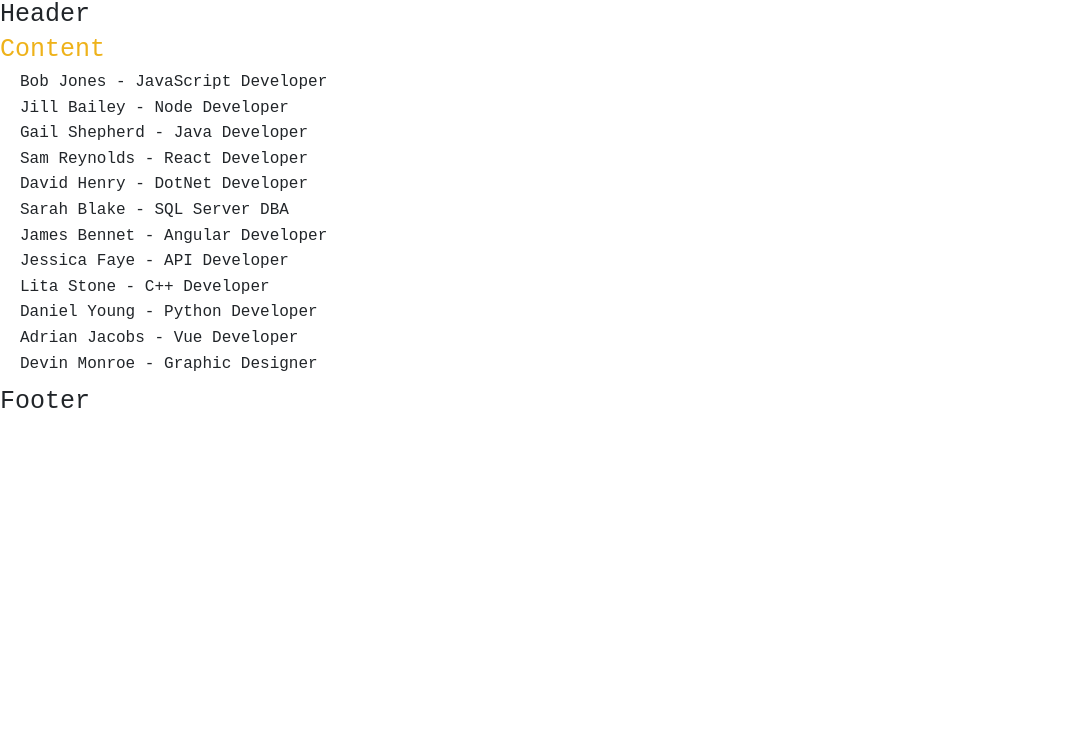
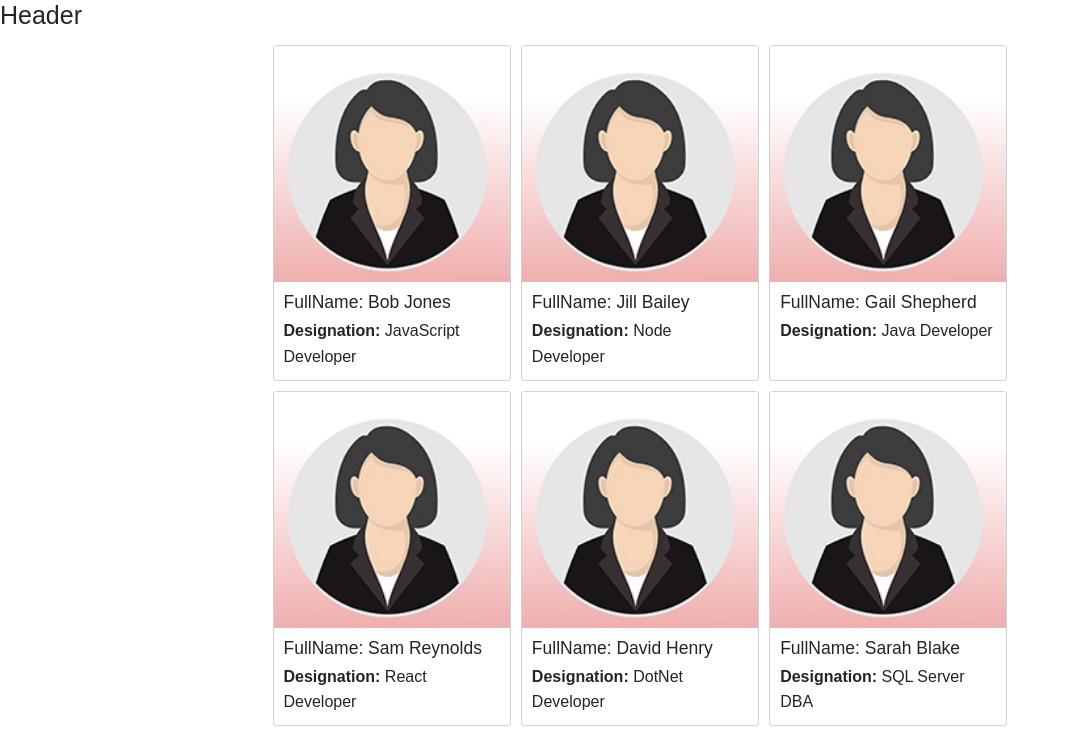
Before and after one commit to justaway1/ReactJSApp, a React (Create React App) app in the folder react-app/: page / in a window 1280 px wide. Shown: the top 734 px of the page, without its empty margins (0-1069 px from the left). Built offline with nearby package versions, Linux system fonts and the light colour scheme.

Commit message:
Added card elements

```diff
--- a/react-app/src/App.js
+++ b/react-app/src/App.js
@@ -9,7 +9,6 @@ function App () {
   return (
     <div>
       <Header />
-      <Content />
       <Employees />
       <Footer />
     </div>
--- a/react-app/src/Components/Employees.js
+++ b/react-app/src/Components/Employees.js
@@ -1,5 +1,7 @@
 import { useState } from 'react'
 import React from 'react'
+import femaleProfile from '../images/femaleProfile.jpg'
+import maleProfile from '../images/maleProfile.jpg'
 
 const Employees = () => {
   // List of Employees
@@ -92,14 +94,29 @@ const Employees = () => {
   ])
 
   return (
-    <main>
-      <ul>
-        {employees.map(employee => (
-          <li>
-            {employee.fullName} - <span>{employee.designation}</span>
-          </li>
-        ))}
-      </ul>
+    <main className='container'>
+      <div className='row justify-content-center mt-3 mb-3'>
+        <div className='col-8'>
+          <div className='card-collection'>
+            {employees.map(employee => (
+              <div className='card m-2' id={employee.id}>
+                <img
+                  src={femaleProfile}
+                  className='card-img-top'
+                  alt='femaleProfile'
+                />
+                <div className='card-body'>
+                  <h3 className='card-title'>FullName: {employee.fullName}</h3>
+                  <p className='card-text'>
+                    <b>Designation: </b>
+                    {employee.designation}
+                  </p>
+                </div>
+              </div>
+            ))}
+          </div>
+        </div>
+      </div>
     </main>
   )
 }
--- a/react-app/src/index.js
+++ b/react-app/src/index.js
@@ -1,4 +1,4 @@
-import 'bootstrap/dist/css/bootstrap.min.css'
+import 'bootstrap/dist/css/bootstrap.css'
 import 'bootstrap/dist/js/bootstrap.bundle.min'
 import React from 'react'
 import ReactDOM from 'react-dom/client'
--- a/react-app/src/scss/App.scss
+++ b/react-app/src/scss/App.scss
@@ -1,5 +1,6 @@
 @import "./fixedValues.scss", "./utilities.scss";
 
-.custom_content {
-  color: $main_color;
+.card-collection {
+  display: grid;
+  grid-template-columns: repeat(3, 1fr);
 }
--- a/react-app/src/scss/fixedValues.scss
+++ b/react-app/src/scss/fixedValues.scss
@@ -10,12 +10,8 @@ html {
 
 body {
   font-size: 1.6rem;
-  font-family: "Courier New", Courier, monospace;
+  font-family: Arial, Helvetica, sans-serif;
   line-height: 1.6;
-}
-
-img {
-  width: 100%;
 }
 
 li {
```
Also changed, not shown: react-app/src/images/femaleProfile.jpg (added), react-app/src/images/maleProfile.jpg (added).
